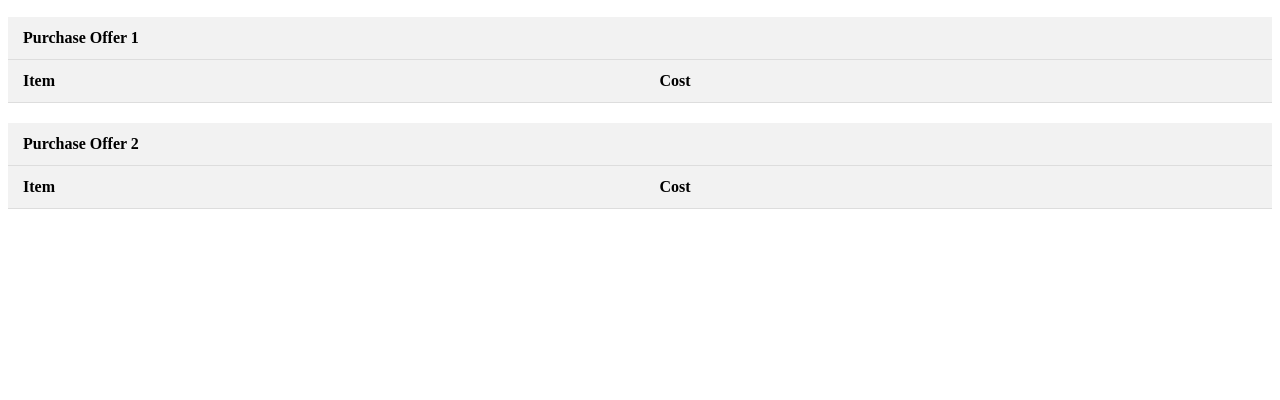
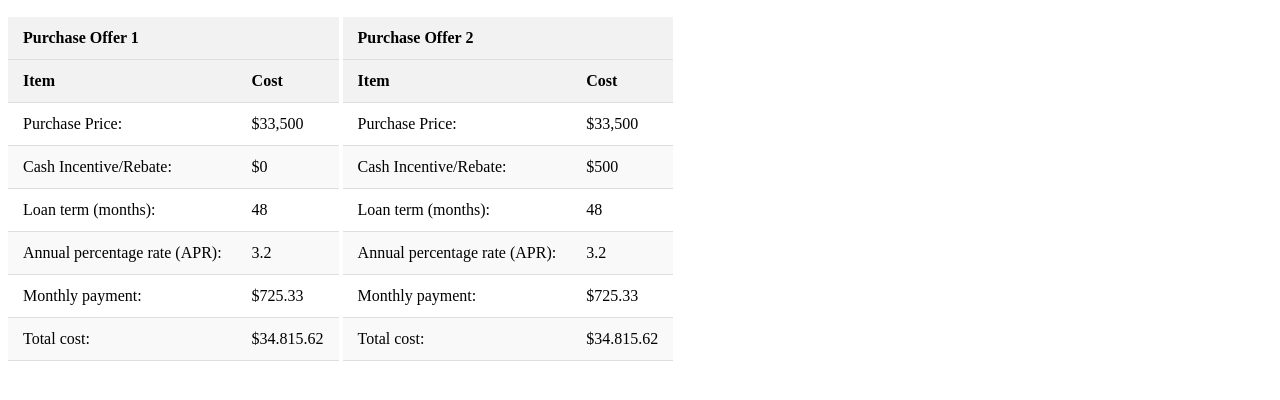
Before and after one commit to Jayw-E7/CS208-6.04, a website: page index.html in a window 1280 px wide. Shown: the part 50-450 px from the top of the page. Drawn offline with Linux system fonts and the light colour scheme; files that its build step writes are made by us from their sources.

Commit message:
Save point #2

```diff
--- a/index.html
+++ b/index.html
@@ -15,7 +15,8 @@
       Comparison of Dealer Incentives and Loan Offers
     </h1>
   </section>
-  <section>
+
+  <section class="offer">
     <table>
       <tr>
         <th colspan="2">Purchase Offer 1</th>
@@ -24,9 +25,34 @@
         <th>Item</th>
         <th>Cost</th>
       </tr>
+      <tr>
+        <td>Purchase Price:</td>
+        <td>$33,500</td>
+      </tr>
+      <tr>
+        <td>Cash Incentive/Rebate:</td>
+        <td>$0</td>
+      </tr>
+      <tr>
+        <td>Loan term (months):</td>
+        <td>48</td>
+      </tr>
+      <tr>
+        <td>Annual percentage rate (APR):</td>
+        <td>3.2</td>
+      </tr>
+      <tr>
+        <td>Monthly payment:</td>
+        <td>$725.33</td>
+      </tr>
+      <tr>
+        <td>Total cost:</td>
+        <td>$34.815.62</td>
+      </tr>
     </table>
-
-        <table>
+  </section>
+  <section class="offer">
+    <table>
       <tr>
         <th colspan="2">Purchase Offer 2</th>
       </tr>
@@ -34,6 +60,30 @@
         <th>Item</th>
         <th>Cost</th>
       </tr>
+      <tr>
+        <td>Purchase Price:</td>
+        <td>$33,500</td>
+      </tr>
+      <tr>
+        <td>Cash Incentive/Rebate:</td>
+        <td>$500</td>
+      </tr>
+      <tr>
+        <td>Loan term (months):</td>
+        <td>48</td>
+      </tr>
+      <tr>
+        <td>Annual percentage rate (APR):</td>
+        <td>3.2</td>
+      </tr>
+      <tr>
+        <td>Monthly payment:</td>
+        <td>$725.33</td>
+      </tr>
+      <tr>
+        <td>Total cost:</td>
+        <td>$34.815.62</td>
+      </tr>
     </table>
   </section>
 </body>
```
Also changed, not shown: dist/style.css.
